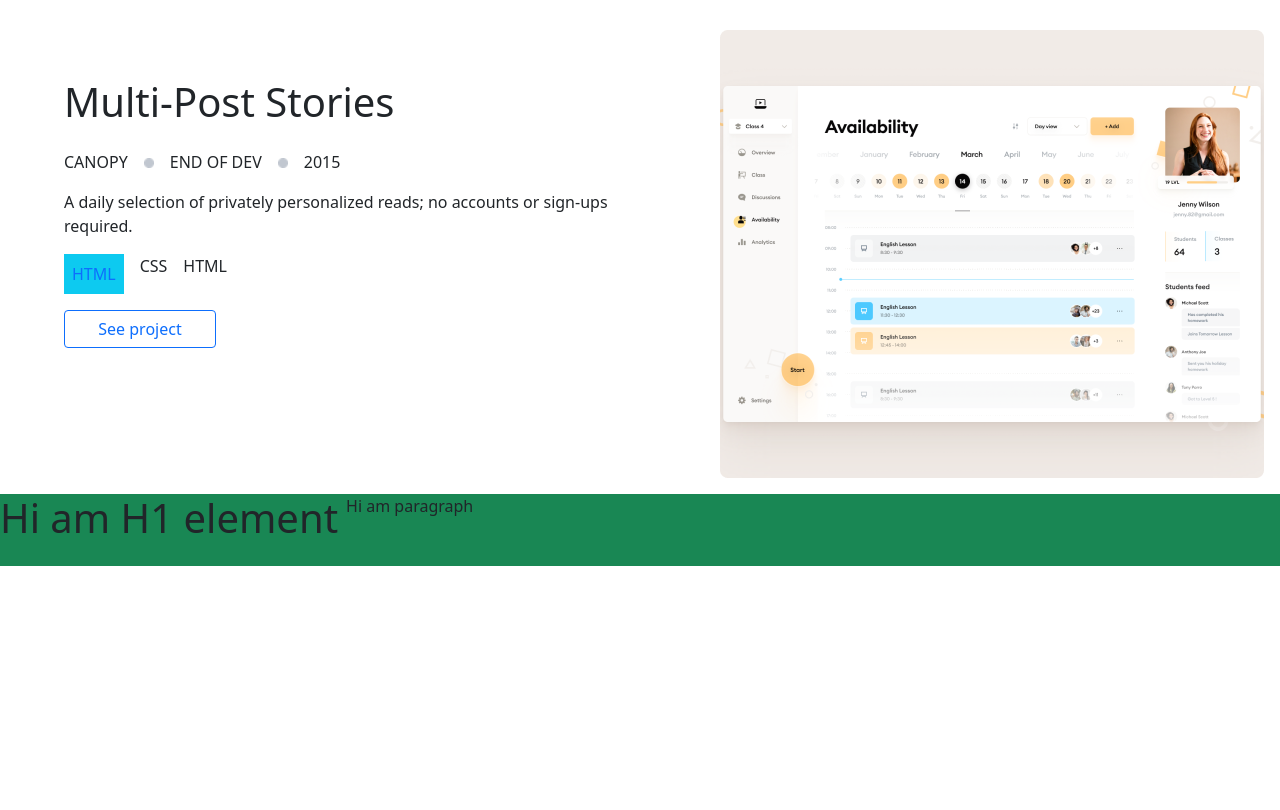
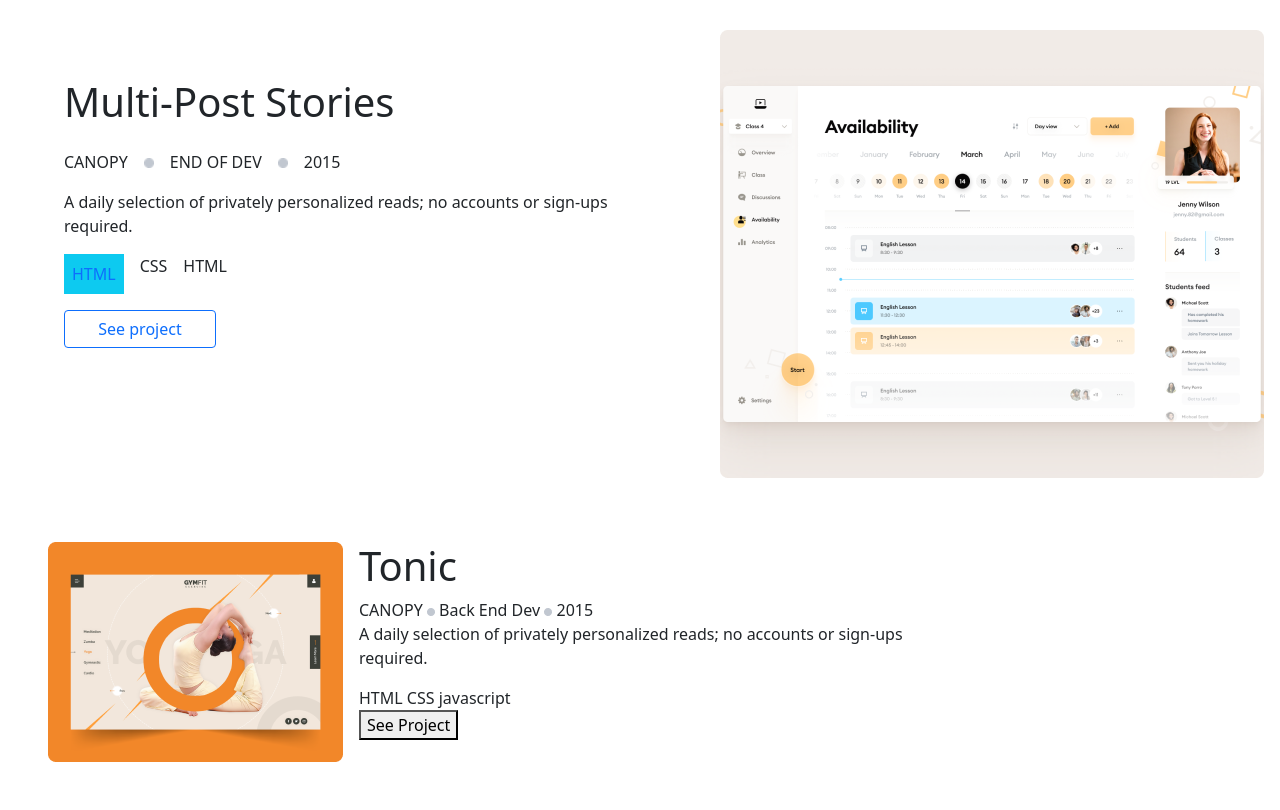
Before and after one commit to gergitokusse/Portfolio-using-bootstrap-framwork, a website: page index.html in a window 1280 px wide. Shown: the part 1090-1900 px from the top of the page. Before the commit the page ends 1656 px from the top, so only its background shows below. Drawn offline with nearby package versions, Linux system fonts and the light colour scheme.

Commit message:
modified index.html- added new section

```diff
--- a/index.html
+++ b/index.html
@@ -110,12 +110,28 @@
         </div>
         <img src="./img/uber-navigation-project.png" alt="">
     </div>
-
-
-    <!-- bootstrap -->
-    <div class="bg-success pb-3 d-flex flex-row gap-2">
-        <h1>Hi am H1 element</h1>
-        <p>Hi am paragraph</p>
+    <!-- Feature added by Samuel -->
+    <div class="d-flex flex-row gap-3 w-75 justify-content-center p-5">
+        <img src="img/tonic-orange.png" alt="tonic-orange">
+        <div>
+            <h1>Tonic</h1>
+            <div>
+                <span>CANOPY</span>
+                <img src="img/Counter.png" alt="Counter">
+                <span>Back End Dev</span>
+                <img src="img/Counter.png" alt="Counter">
+                <span>2015</span>
+            </div>
+            <p>
+                A daily selection of privately personalized reads; no accounts or sign-ups required.
+            </p>
+            <div>
+                <span>HTML</span>
+                <span>CSS</span>
+                <span>javascript</span>
+            </div>
+            <button>See Project</button>
+        </div>
     </div>
 </body>
 </html>
```
